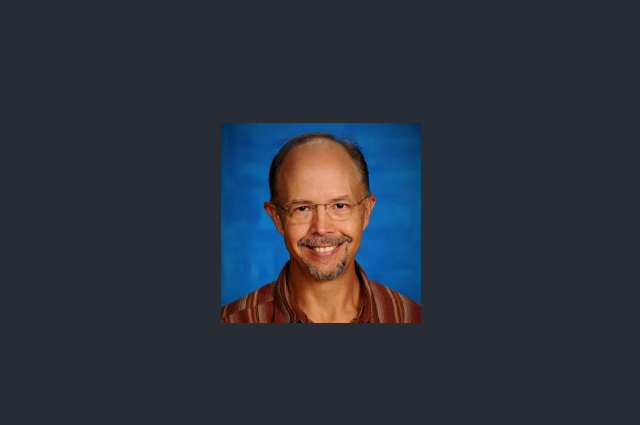
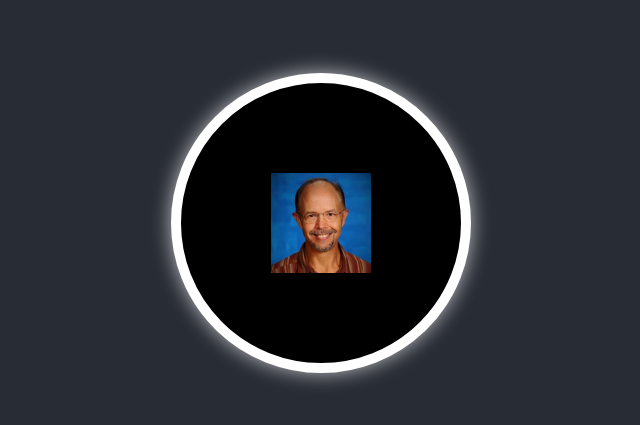
Before and after one commit to michaelmccauley0/PauleyCube, a plain HTML site: page index.html in a window 1280 px wide. Shown: the part 177-602 px from the top of the page, without its empty margins (319-959 px from the left). Drawn offline with Linux system fonts and the light colour scheme.

Commit message:
Update index.html
added telescope

```diff
--- a/index.html
+++ b/index.html
@@ -3,7 +3,7 @@
 <head>
     <meta charset="UTF-8">
     <meta name="viewport" content="width=device-width, initial-scale=1.0">
-    <title>Spinning Cube</title>
+    <title>Spinning Cube Through Telescope</title>
     <style>
         * {
             margin: 0;
@@ -19,52 +19,69 @@
             background-color: #282c34;
         }
 
+        /* Telescope container */
+        .telescope-container {
+            position: relative;
+            width: 300px;
+            height: 300px;
+            border-radius: 50%;
+            border: 10px solid white;
+            overflow: hidden;
+            background-color: #000;
+            box-shadow: 0 0 20px rgba(255, 255, 255, 0.7);
+            display: flex;
+            justify-content: center;
+            align-items: center;
+        }
+
+        /* Spinning cube container */
         .cube {
             position: relative;
-            width: 200px;
-            height: 200px;
+            width: 100px; /* Smaller size for the cube */
+            height: 100px;
             transform-style: preserve-3d;
             animation: rotateCube 5s infinite linear;
         }
 
         .face {
             position: absolute;
-            width: 200px;
-            height: 200px;
+            width: 100px; /* Match cube size */
+            height: 100px;
             background-size: cover;
             background-position: center;
         }
 
         .front {
-            transform: translateZ(100px);
+            transform: translateZ(50px);
             background-image: url('pauleyHeadshot.jpg'); /* Replace with your image */
         }
 
         .back {
-            transform: rotateY(180deg) translateZ(100px);
+            transform: rotateY(180deg) translateZ(50px);
             background-image: url('pauleyHeadshot.jpg'); /* Replace with your image */
         }
 
         .left {
-            transform: rotateY(-90deg) translateZ(100px);
+            transform: rotateY(-90deg) translateZ(50px);
             background-image: url('pauleyHeadshot.jpg'); /* Replace with your image */
         }
 
         .right {
-            transform: rotateY(90deg) translateZ(100px);
+            transform: rotateY(90deg) translateZ(50px);
             background-image: url('pauleyHeadshot.jpg'); /* Replace with your image */
         }
 
         .top {
-            transform: rotateX(90deg) translateZ(100px);
+            transform: rotateX(90deg) translateZ(50px);
             background-image: url('pauleyHeadshot.jpg'); /* Replace with your image */
         }
 
         .bottom {
-            transform: rotateX(-90deg) translateZ(100px);
+            transform: rotateX(-90deg) translateZ(50px);
             background-image: url('pauleyHeadshot.jpg'); /* Replace with your image */
         }
 
+        /* Animation for the cube */
         @keyframes rotateCube {
             from {
                 transform: rotateX(0) rotateY(0);
@@ -76,6 +93,7 @@
     </style>
 </head>
 <body>
+    <div class="telescope-container">
         <div class="cube">
             <div class="face front"></div>
             <div class="face back"></div>
@@ -84,10 +102,10 @@
             <div class="face top"></div>
             <div class="face bottom"></div>
         </div>
+    </div>
 
     <script>
-        // No JavaScript is required for this basic spinning effect
-        // But you could control rotation speed or other behaviors with JavaScript if needed
+        // No JavaScript needed for basic spinning effect
     </script>
 </body>
 </html>
```
Lines whose indentation alone changed are shown as unchanged.
